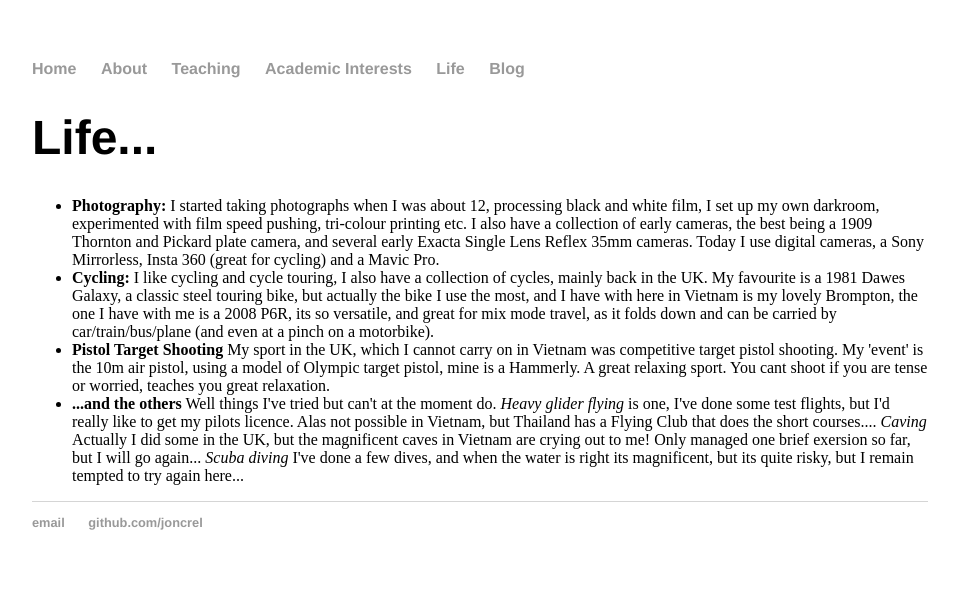
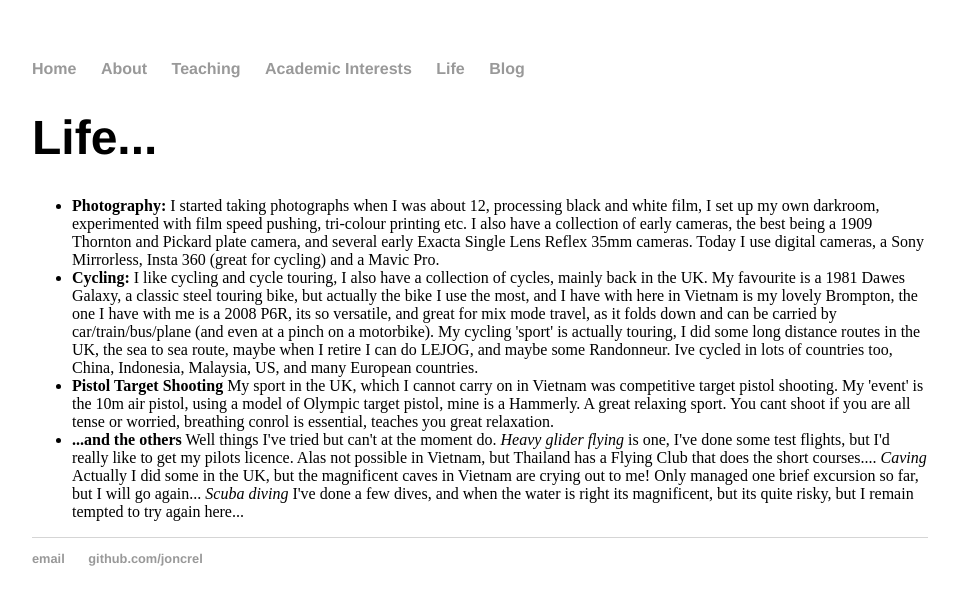
Before and after one commit to joncrel/joncrel.github.io, a Jekyll site: the page built from life/index.html, in a window 1280 px wide. Shown: the top 605 px of the page, without its empty margins (160-1119 px from the left). Built offline with Jekyll 4.4.1, drawn with Linux system fonts in a browser that asks for light colours.

Commit message:
Update index.html

```diff
--- a/life/index.html
+++ b/life/index.html
@@ -6,8 +6,8 @@ title: Life...
 	<h1>{{ page.title }}</h1>
 	<ul>
     <li><b>Photography:</b> I started taking photographs when I was about 12, processing black and white film, I set up my own darkroom, experimented with film speed pushing, tri-colour printing etc.  I also have a collection of early cameras, the best being a 1909 Thornton and Pickard plate camera, and several early Exacta Single Lens Reflex 35mm cameras.  Today I use digital cameras, a Sony Mirrorless, Insta 360 (great for cycling) and a Mavic Pro.</li>
-    <li><b>Cycling:</b> I like cycling and cycle touring, I also have a collection of cycles, mainly back in the UK.  My favourite is a 1981 Dawes Galaxy, a classic steel touring bike, but actually the bike I use the most, and I have with here in Vietnam is my lovely Brompton, the one I have with me is a 2008 P6R, its so versatile, and great for mix mode travel, as it folds down and can be carried by car/train/bus/plane (and even at a pinch on a motorbike).</li>
-    <li><b>Pistol Target Shooting</b> My sport in the UK, which I cannot carry on in Vietnam was competitive target pistol shooting. My 'event' is the 10m air pistol, using a model of Olympic target pistol, mine is a Hammerly.  A great relaxing sport. You cant shoot if you are tense or worried, teaches you great relaxation.</li>
-    <li><b>...and the others</b> Well things I've tried but can't at the moment do. <i>Heavy glider flying</i> is one, I've done some test flights, but I'd really like to get my pilots licence.  Alas not possible in Vietnam, but Thailand has a Flying Club that does the short courses....   <i>Caving</i> Actually I did some in the UK, but the magnificent caves in Vietnam are crying out to me!  Only managed one brief exersion so far, but I will go again...  <i>Scuba diving</i> I've done a few dives, and when the water is right its magnificent, but its quite risky, but I remain tempted to try again here...
+    <li><b>Cycling:</b> I like cycling and cycle touring, I also have a collection of cycles, mainly back in the UK.  My favourite is a 1981 Dawes Galaxy, a classic steel touring bike, but actually the bike I use the most, and I have with here in Vietnam is my lovely Brompton, the one I have with me is a 2008 P6R, its so versatile, and great for mix mode travel, as it folds down and can be carried by car/train/bus/plane (and even at a pinch on a motorbike).  My cycling 'sport' is actually touring, I did some long distance routes in the UK, the sea to sea route, maybe when I retire I can do LEJOG, and maybe some Randonneur.  Ive cycled in lots of countries too, China, Indonesia, Malaysia, US, and many European countries. </li>
+    <li><b>Pistol Target Shooting</b> My sport in the UK, which I cannot carry on in Vietnam was competitive target pistol shooting. My 'event' is the 10m air pistol, using a model of Olympic target pistol, mine is a Hammerly.  A great relaxing sport. You cant shoot if you are all tense or worried, breathing conrol is essential, teaches you great relaxation.</li>
+    <li><b>...and the others</b> Well things I've tried but can't at the moment do. <i>Heavy glider flying</i> is one, I've done some test flights, but I'd really like to get my pilots licence.  Alas not possible in Vietnam, but Thailand has a Flying Club that does the short courses....   <i>Caving</i> Actually I did some in the UK, but the magnificent caves in Vietnam are crying out to me!  Only managed one brief excursion so far, but I will go again...  <i>Scuba diving</i> I've done a few dives, and when the water is right its magnificent, but its quite risky, but I remain tempted to try again here...
 </ul>
 </div><!-- /.blurb -->
```
